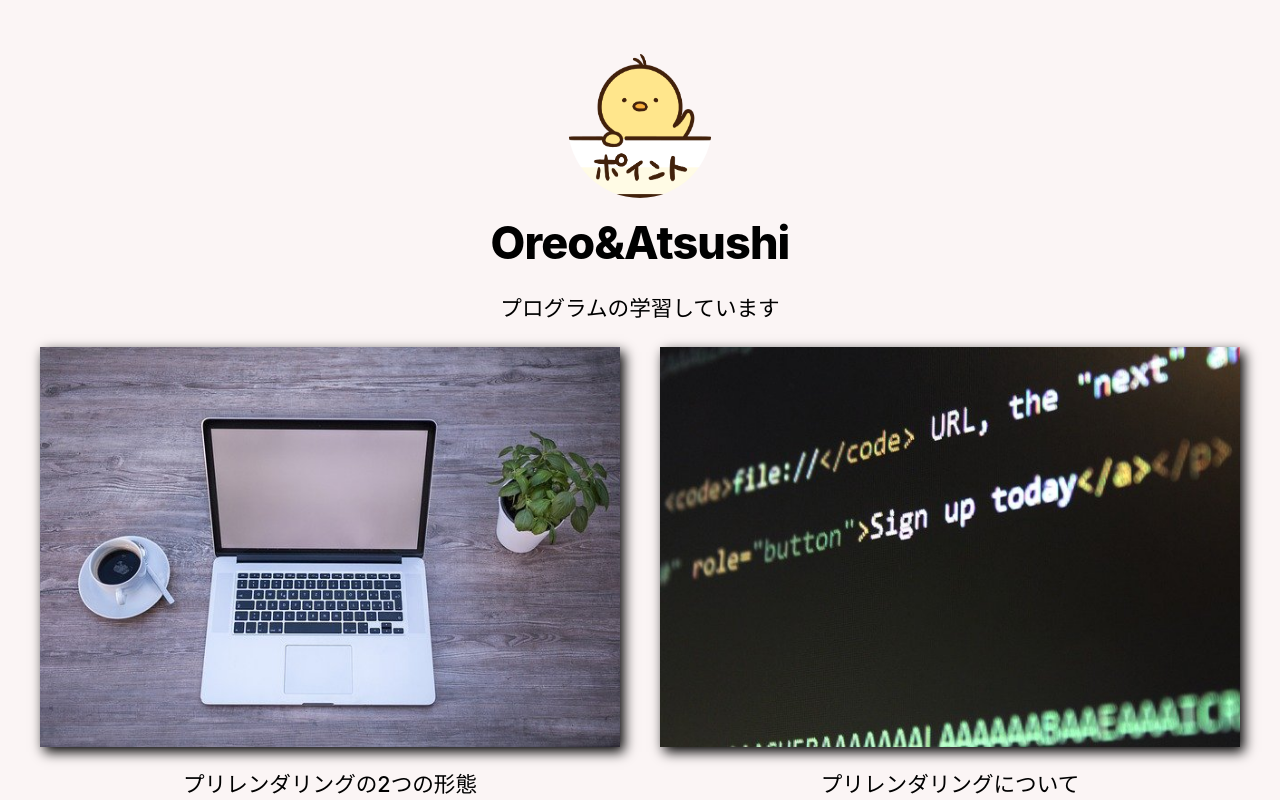
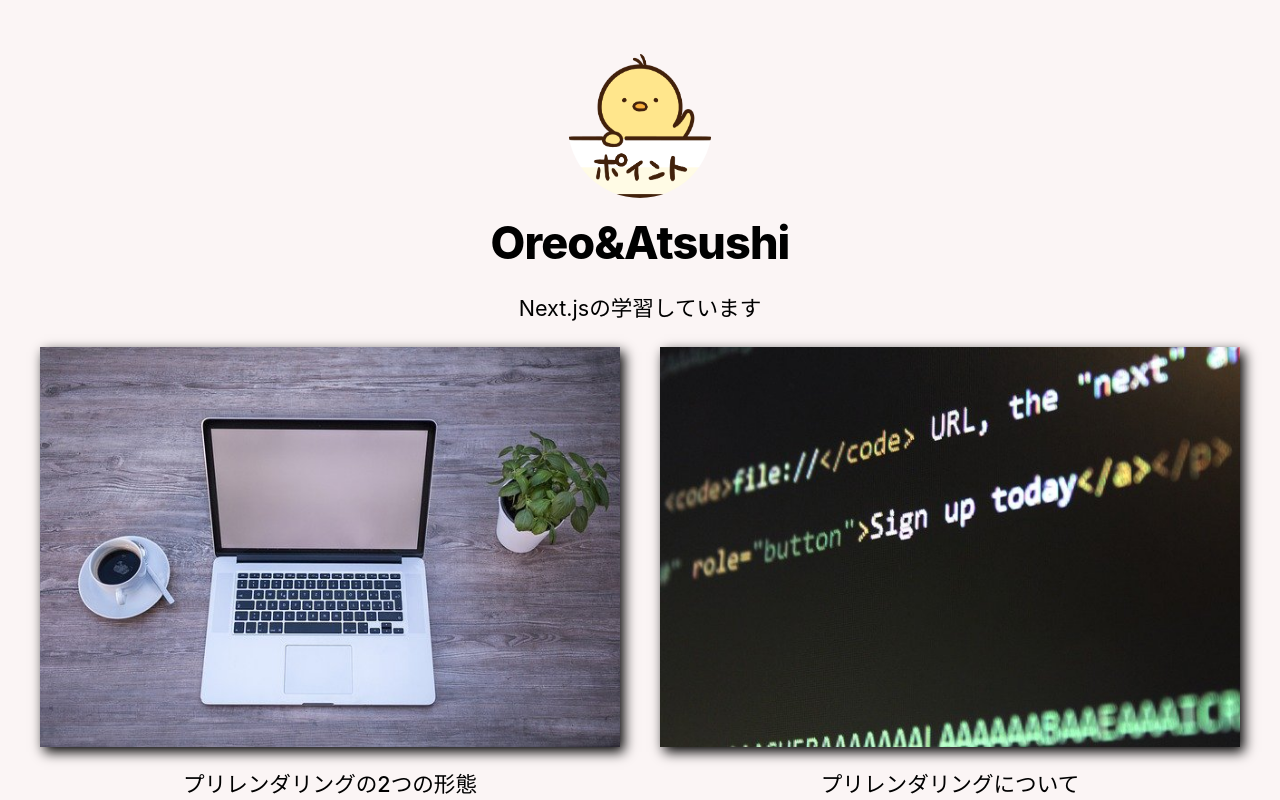
Before and after one commit to oreojinyuu34/nextjs-blog_issue-2, a Next.js app: page / in a window 1280 px wide. Shown: the top 800 px of the page. Built offline with nearby package versions, Linux system fonts and the light colour scheme.

Commit message:
profile changed

```diff
--- a/pages/index.js
+++ b/pages/index.js
@@ -34,7 +34,7 @@ export default function Home({ allPostsData }) {
         <title>{siteTitle}</title>
       </Head>
       <section className={utilStyle.headingMd}>
-        <p>プログラムの学習しています</p>
+        <p>Next.jsの学習しています</p>
       </section>
 
       <section className={`${utilStyle.headingMd} ${utilStyle.padding1px}`}>
```
